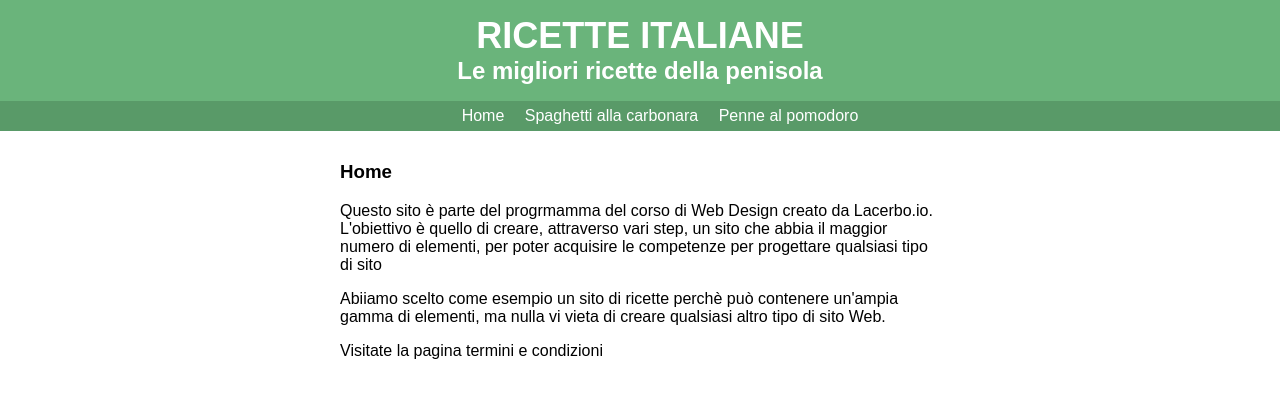
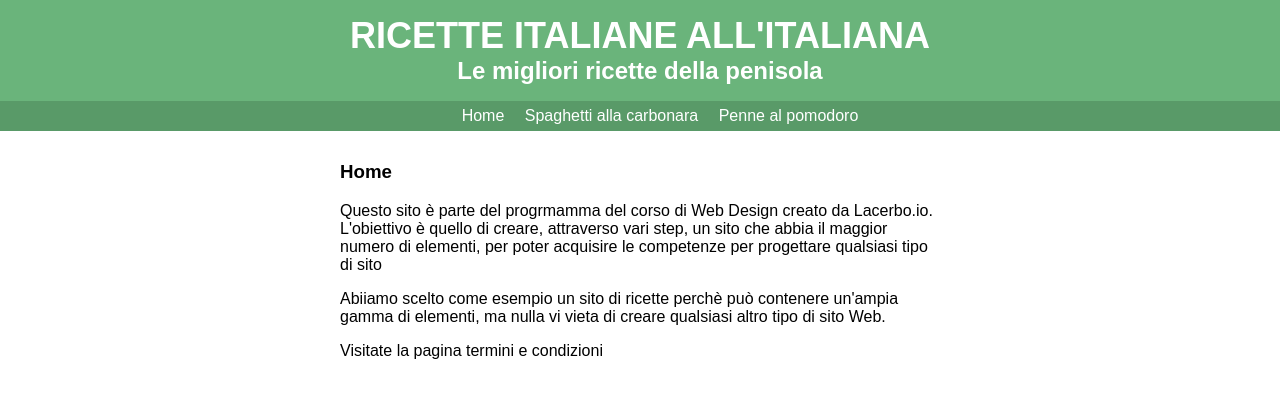
Before and after one commit to Frankenstein189/LacerbaBnb, a plain HTML site: page index.html in a window 1280 px wide. Drawn offline with Linux system fonts and the light colour scheme.

Commit message:
Update index.html

```diff
--- a/index.html
+++ b/index.html
@@ -3,13 +3,13 @@
 	<head>
 		<meta charset="utf-8">
 		<meta name="viewport" content="width=device-width, initial-scale=1">
-		<title>Ricette italiane all'italiana</title>
+		<title>Ricette italiane</title>
 		<link rel="stylesheet" type="text/css" href="style/main.css">
 	</head>
 	<body>
 		<div id="header">
 			<a href="index.html" id="head">
-				<h1>Ricette Italiane</h1>
+				<h1>Ricette Italiane all'italiana</h1>
 				<h2>Le migliori ricette della penisola</h2>
 			</a>
 			<ul id="nav">
```
